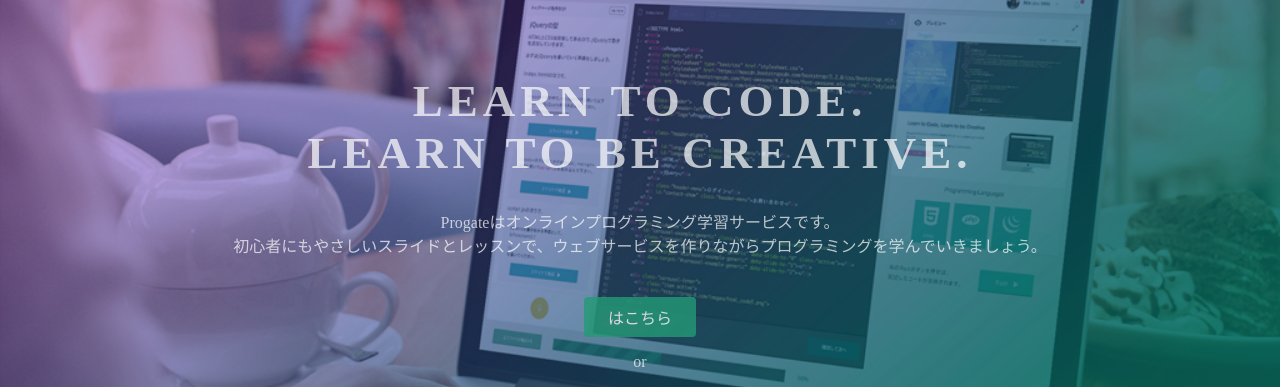
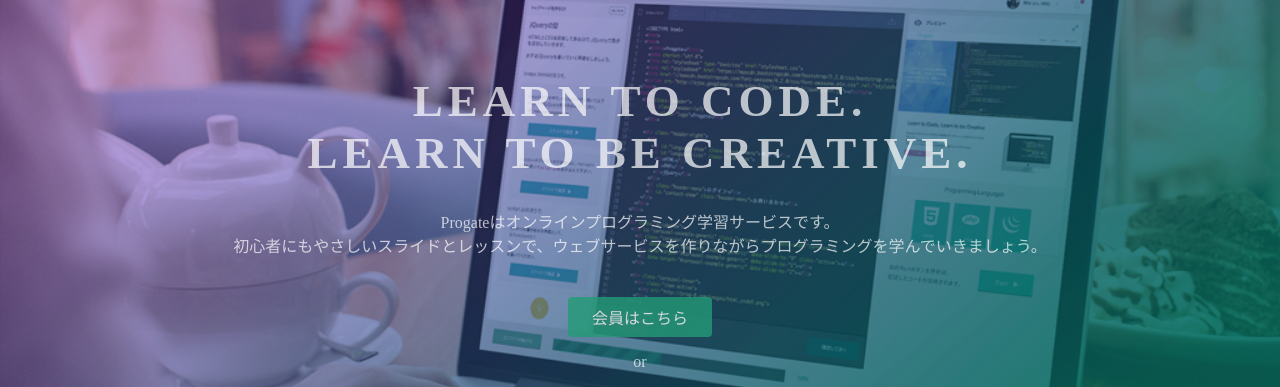
Before and after one commit to ytjob/ytjob.github.io, a plain HTML site: page index.html in a window 1280 px wide. Shown: the part 135-522 px from the top of the page. Drawn offline with Linux system fonts and the light colour scheme.

Commit message:
Update index.html

```diff
--- a/index.html
+++ b/index.html
@@ -26,7 +26,7 @@
       <h1>LEARN TO CODE.<br>LEARN TO BE CREATIVE.</h1>
       <p>Progateはオンラインプログラミング学習サービスです。<br>初心者にもやさしいスライドとレッスンで、ウェブサービスを作りながらプログラミングを学んでいきましょう。</p>
       <div class="btn-wrapper">
-        <a href="#" class="btn signup">はこちら</a>
+        <a href="#" class="btn signup">会員はこちら</a>
         <p>or</p>
         <a href="#" class="btn facebook"><span class="fa fa-facebook"></span>Facebookで登録</a>
         <a href="#" class="btn twitter"><span class="fa fa-twitter"></span>Twitterで登録</a>
```
